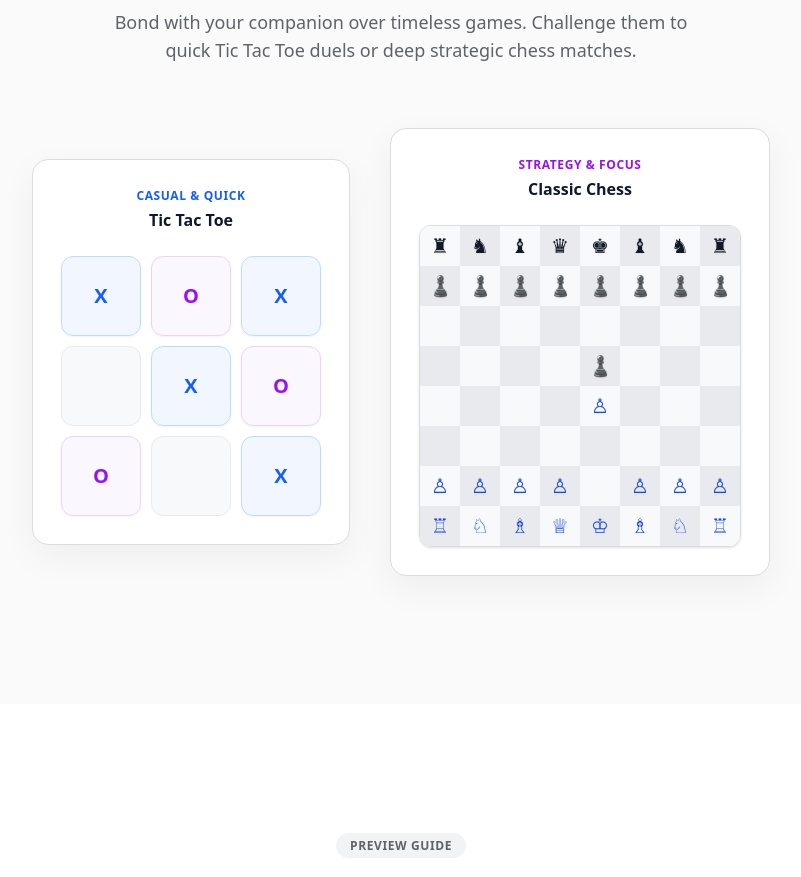
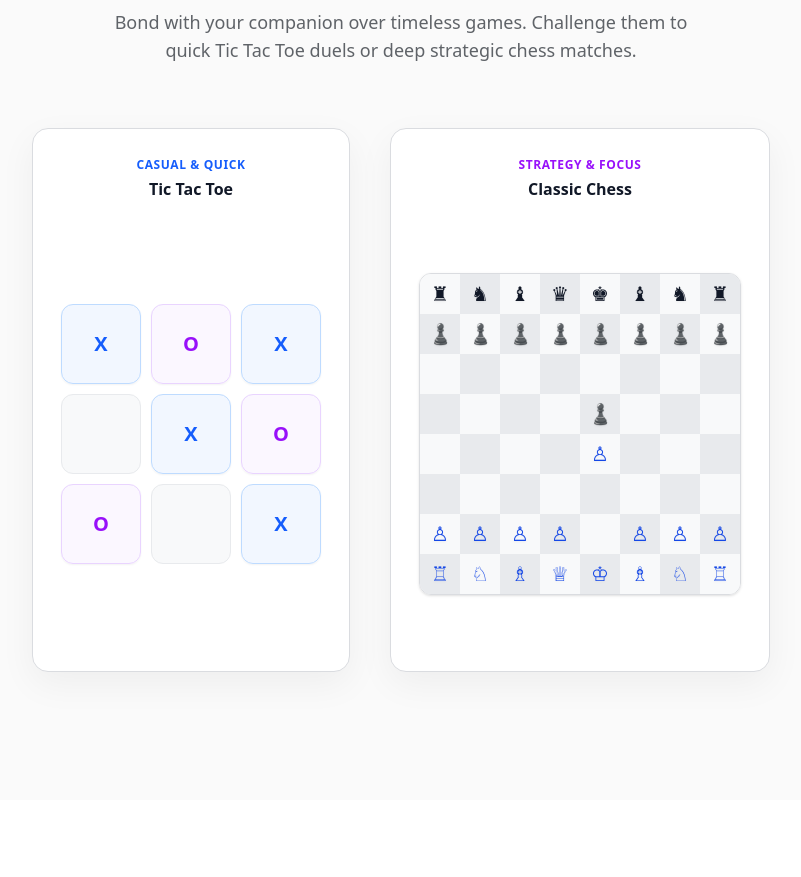
Before and after one commit to cokedkitkat/notalone_new, a Next.js app: page / in a window 1280 px wide. Shown: the part 5540-6417 px from the top of the page, without its empty margins (239-1040 px from the left). Built offline with nearby package versions, Linux system fonts and the light colour scheme.

Commit message:
Make game preview cards equal dimensions

```diff
--- a/app/components/games/Games.tsx
+++ b/app/components/games/Games.tsx
@@ -4,6 +4,9 @@ import SectionWrapper from "../ui/SectionWrapper";
 import FadeIn from "../ui/FadeIn";
 import TicTacToeBoard from "./TicTacToeBoard";
 import ChessBoard from "./ChessBoard";
+
+const cardClassName =
+  "flex min-h-[34rem] w-full max-w-[30rem] flex-col items-center rounded-2xl border border-[#dadce0] bg-white p-7 shadow-[0_12px_36px_rgba(0,0,0,0.05)] transition-all duration-300 hover:-translate-y-1 hover:shadow-lg";
 
 export default function Games() {
   return (
@@ -23,28 +26,32 @@ export default function Games() {
         </div>
       </FadeIn>
 
-      <div className="flex flex-col items-center justify-center gap-8 sm:flex-row sm:gap-10">
-        <FadeIn delay={0.1}>
-          <div className="flex flex-col items-center rounded-2xl border border-[#dadce0] bg-white p-7 shadow-[0_12px_36px_rgba(0,0,0,0.05)] transition-all duration-300 hover:-translate-y-1 hover:shadow-lg">
+      <div className="flex flex-col items-center justify-center gap-8 sm:flex-row sm:items-stretch sm:gap-10">
+        <FadeIn delay={0.1} className="flex w-full justify-center sm:w-auto">
+          <div className={cardClassName}>
             <span className="mb-1 text-xs font-semibold uppercase tracking-wider text-blue-600">
               Casual & Quick
             </span>
             <h3 className="mb-6 text-base font-semibold text-[#111827]">
               Tic Tac Toe
             </h3>
-            <TicTacToeBoard />
+            <div className="flex flex-1 items-center justify-center">
+              <TicTacToeBoard />
+            </div>
           </div>
         </FadeIn>
 
-        <FadeIn delay={0.25}>
-          <div className="flex flex-col items-center rounded-2xl border border-[#dadce0] bg-white p-7 shadow-[0_12px_36px_rgba(0,0,0,0.05)] transition-all duration-300 hover:-translate-y-1 hover:shadow-lg">
+        <FadeIn delay={0.25} className="flex w-full justify-center sm:w-auto">
+          <div className={cardClassName}>
             <span className="mb-1 text-xs font-semibold uppercase tracking-wider text-purple-600">
               Strategy & Focus
             </span>
             <h3 className="mb-6 text-base font-semibold text-[#111827]">
               Classic Chess
             </h3>
-            <ChessBoard />
+            <div className="flex flex-1 items-center justify-center">
+              <ChessBoard />
+            </div>
           </div>
         </FadeIn>
       </div>
```
